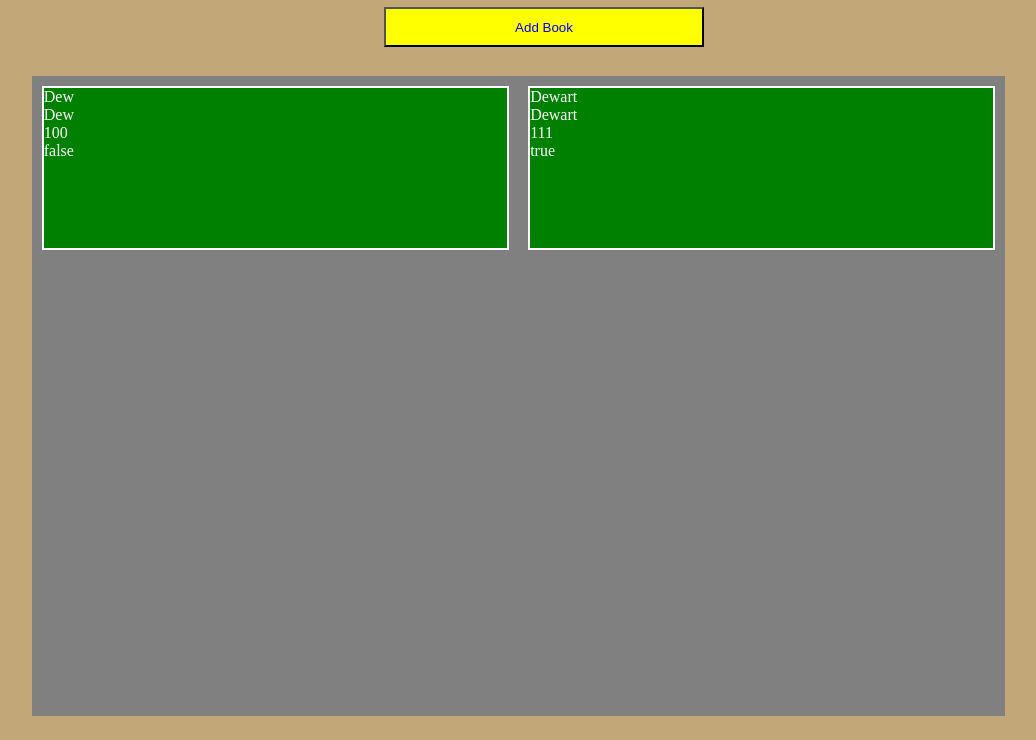
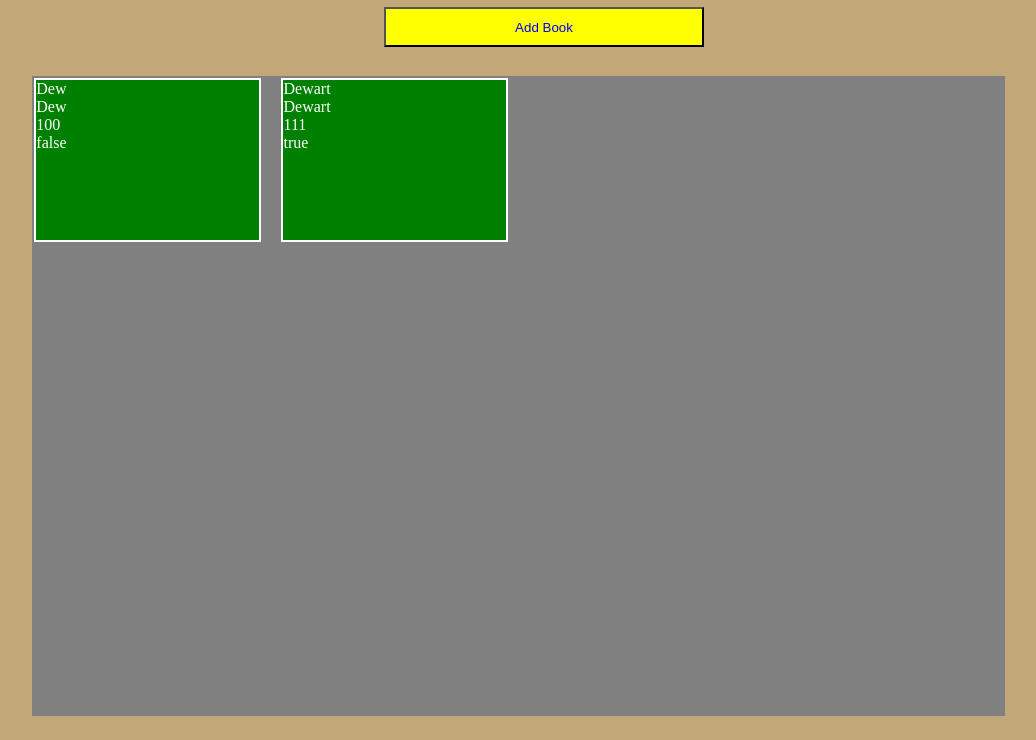
Before and after one commit to Zytaveon/OdinProjectV2, a plain HTML site: page Projects/Library/index.html in a window 1280 px wide. Shown: the part 81-821 px from the top of the page, without its empty margins (96-1132 px from the left). Drawn offline with Linux system fonts and the light colour scheme.

Commit message:
Changed display to grid over flex. Going to go to next project since getting stale. Left notes in the top of the JS file in case I ever come back to the project.

```diff
--- a/Projects/Library/script.js
+++ b/Projects/Library/script.js
@@ -2,7 +2,12 @@
 //------------------ NOTES --------------------
 //---------------------------------------------
 /*
+    Changed display to grid over flex. Might need to go back because
+    id rather have the elements with only 1 - 2 items to be in the
+    middle of the container instead of placed in their grid position.
 
+    Also need to add the function to mark if a book or read or not
+    and be able to change if the book has been read.
 */
 //---------------------------------------------
 //--------------- DOM OBJECTS -----------------
@@ -66,6 +71,7 @@ function Book(title, author, pages, read, id){
     this.pages = pages
     this.read = read
     this.id = "Blank"
+
 }
 
 //Should already have the book created?
--- a/Projects/Library/styles.css
+++ b/Projects/Library/styles.css
@@ -29,7 +29,9 @@ body{
     /* TESTING VALUE */
     background-color: grey;
 
-    display: flex;
+    display: grid;
+    grid-template-columns: repeat(4,1fr);
+    gap: 1rem;
     height: 80vh;
     width: 76vw;
     margin: 3vh 10vw;
```
